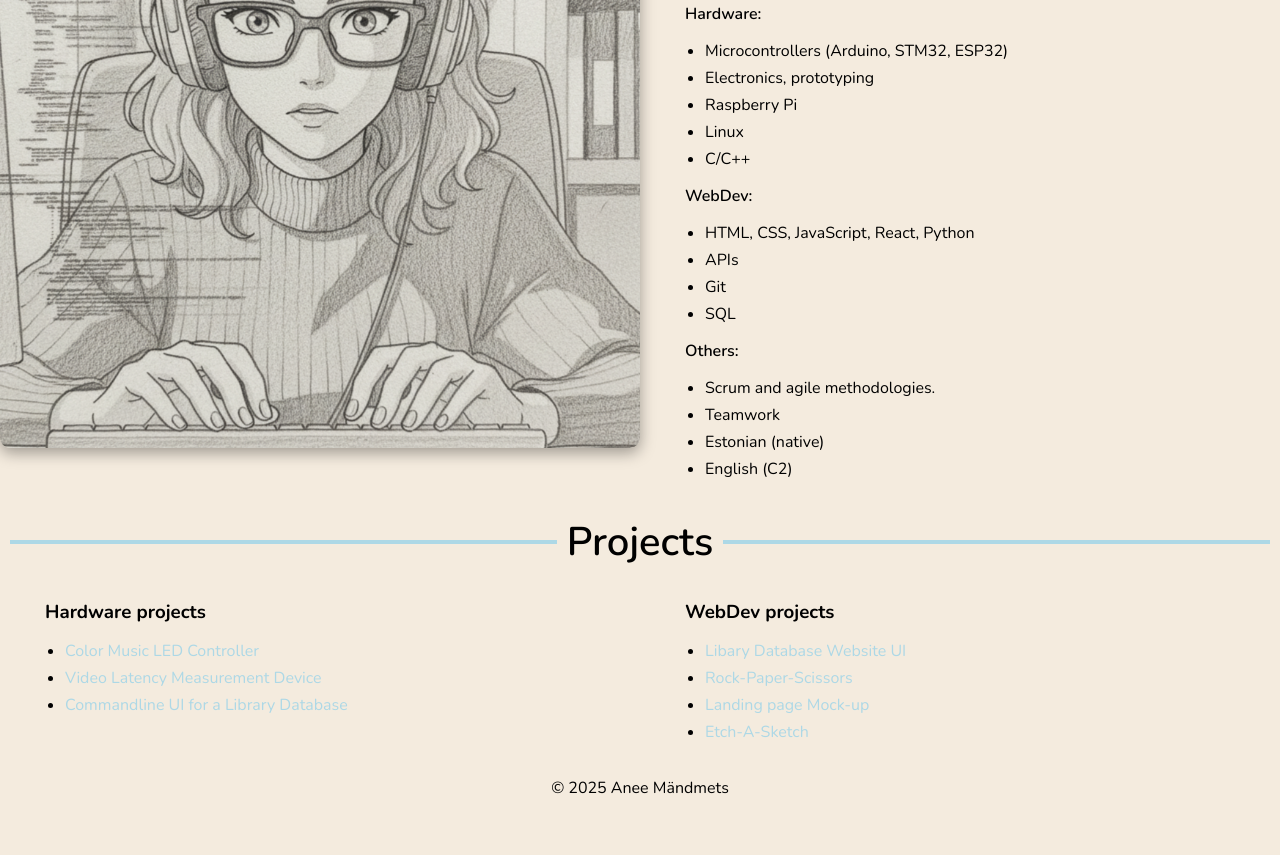
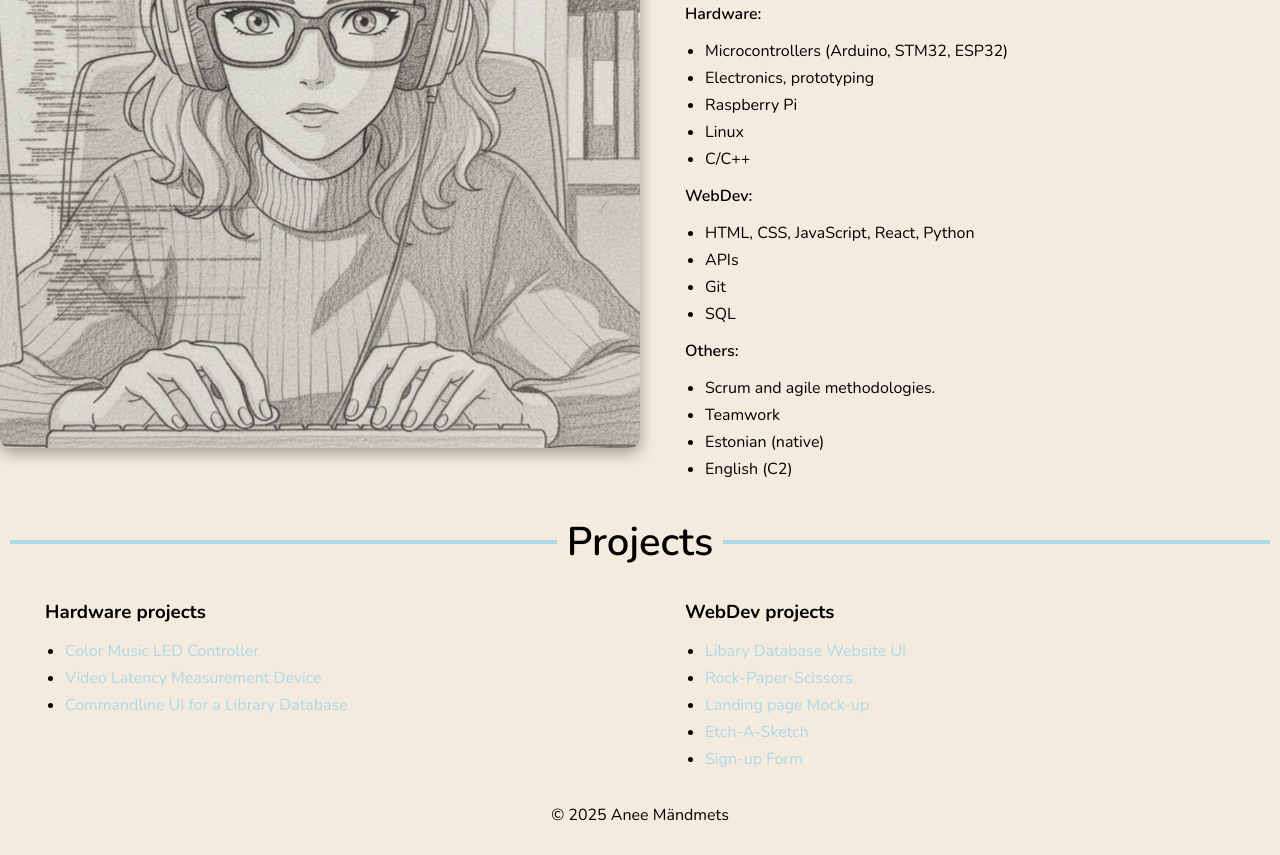
Before and after one commit to azalea-aztech/azalea-aztech.github.io, a plain HTML site: page index.html in a window 1280 px wide. Shown: the part 992-1847 px from the top of the page. Before the commit the page ends 1820 px from the top, so only its background shows below. Drawn offline with nearby package versions, Linux system fonts and the light colour scheme.

Commit message:
add sign-up form project

```diff
--- a/index.html
+++ b/index.html
@@ -81,6 +81,7 @@
                 <li><a href="projects/OdinRockPaperScissors-main/index.html" target="_blank">Rock-Paper-Scissors</a></li>
                 <li><a href="projects/landing-page-odin-main/index.html" target="_blank">Landing page Mock-up</a></li>
                 <li><a href="projects/OdinEtchASketch-main/index.html" target="_blank">Etch-A-Sketch</a></li>
+                <li><a href="projects/sign-up-form/index.html" target="_blank">Sign-up Form</a></li>
             </ul>
         </div>
     </div>
```
